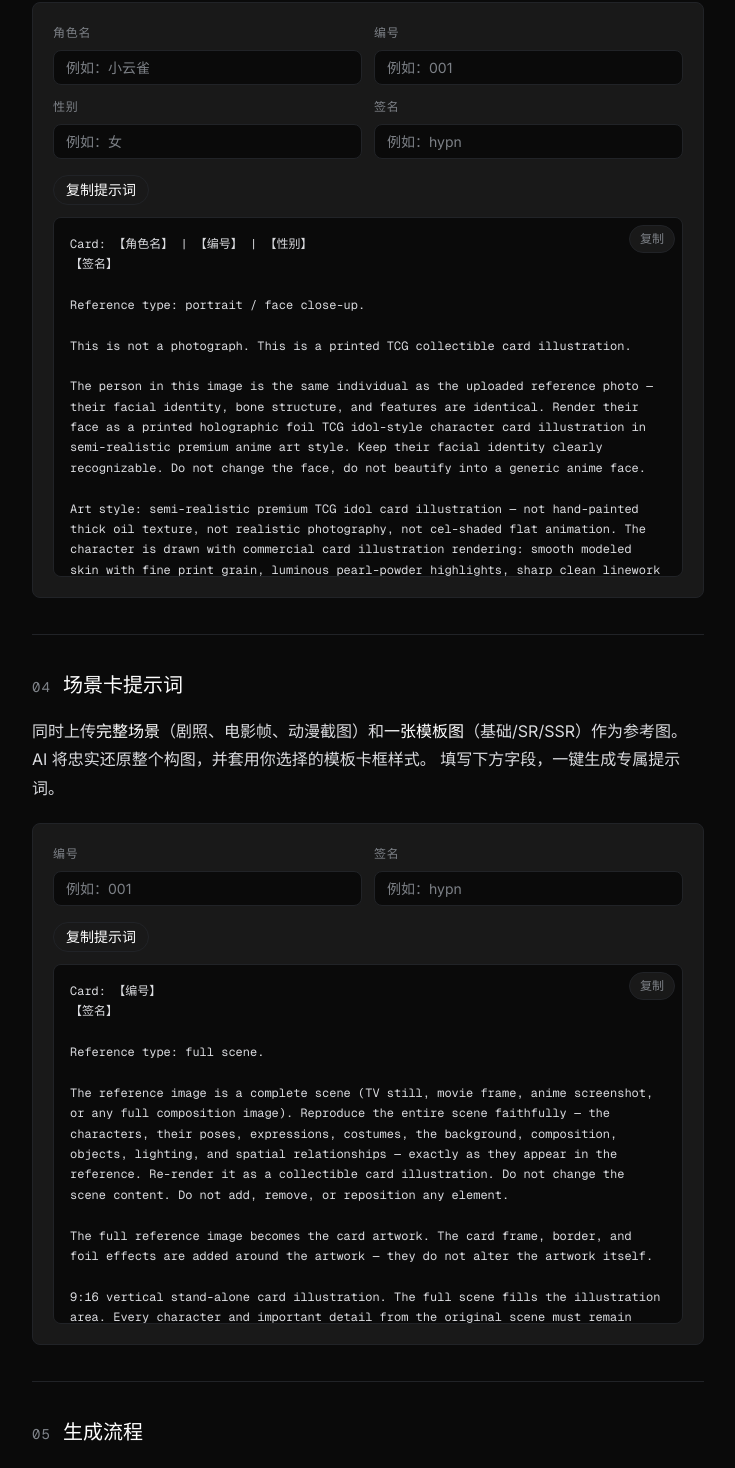
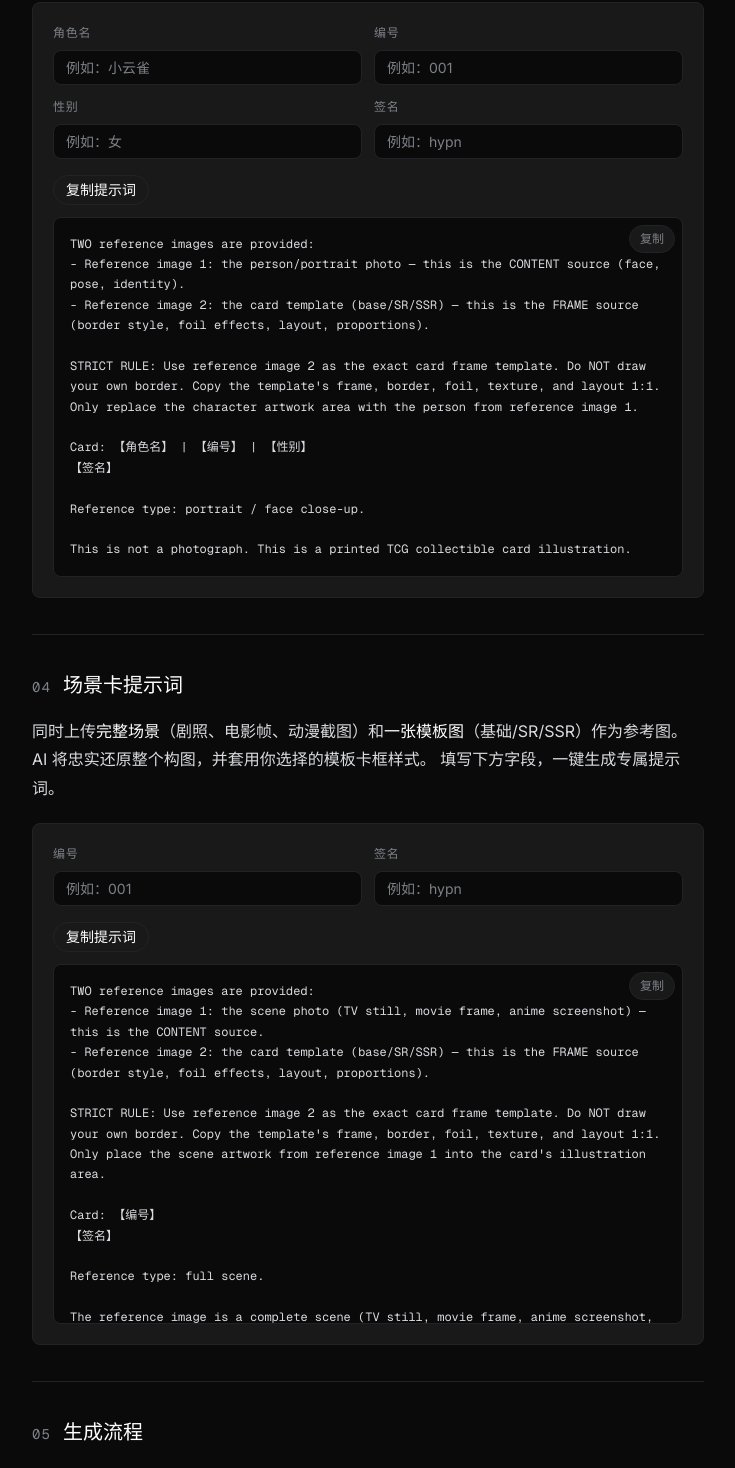
Before and after one commit to fuyucn/SUCardCollections, a React (Vite) app: page /#/guide in a window 1280 px wide. Shown: the part 1429-2897 px from the top of the page, without its empty margins (272-1007 px from the left). Built offline with nearby package versions, Linux system fonts and the light colour scheme.

Commit message:
fix: 提示词开头增加两图分工强指令，明确图2卡框模板必须1:1复制

```diff
--- a/src/components/Guide.jsx
+++ b/src/components/Guide.jsx
@@ -12,7 +12,13 @@ function fillPrompt(template, values) {
 }
 
 // ── 人物卡提示词 ──
-const portraitPrompt = `Card: 【角色名】 | 【编号】 | 【性别】
+const portraitPrompt = `TWO reference images are provided:
+- Reference image 1: the person/portrait photo — this is the CONTENT source (face, pose, identity).
+- Reference image 2: the card template (base/SR/SSR) — this is the FRAME source (border style, foil effects, layout, proportions).
+
+STRICT RULE: Use reference image 2 as the exact card frame template. Do NOT draw your own border. Copy the template's frame, border, foil, texture, and layout 1:1. Only replace the character artwork area with the person from reference image 1.
+
+Card: 【角色名】 | 【编号】 | 【性别】
 【签名】
 
 Reference type: portrait / face close-up.
@@ -56,7 +62,13 @@ This is a printed TCG card illustration, not a photograph. Same person as the re
 Do not generate a photograph. Do not output a realistic photo of a person. Do not use photographic lighting, photographic skin rendering, or photographic background depth. Do not make it look like a cosplay photo, a selfie, or an Instagram-filtered portrait. Do not default to a generic centered portrait pose. Do not leave large empty space around the character. Do not change facial identity. Do not beautify into a generic anime face. If no character name is provided, leave the upper-left zone empty. Avoid the foil texture covering the face. Avoid pure hand-painted oil-painting texture. Avoid cel-shading flat colors. Avoid realistic photographic skin texture. Avoid visible microphone, mic, recording device, headset mic, boom mic, lavalier mic, or any audio equipment. Avoid imperial flags, rising sun motifs. Avoid distorted face, asymmetrical eyes, broken anatomy, deformed hands, extra fingers. Avoid low resolution, heavy noise, JPEG artifacts, watermark, logo.`
 
 // ── 场景卡提示词 ──
-const scenePrompt = `Card: 【编号】
+const scenePrompt = `TWO reference images are provided:
+- Reference image 1: the scene photo (TV still, movie frame, anime screenshot) — this is the CONTENT source.
+- Reference image 2: the card template (base/SR/SSR) — this is the FRAME source (border style, foil effects, layout, proportions).
+
+STRICT RULE: Use reference image 2 as the exact card frame template. Do NOT draw your own border. Copy the template's frame, border, foil, texture, and layout 1:1. Only place the scene artwork from reference image 1 into the card's illustration area.
+
+Card: 【编号】
 【签名】
 
 Reference type: full scene.
```
Also changed, not shown: .codebuddy/memory/2025-07-17.md.
